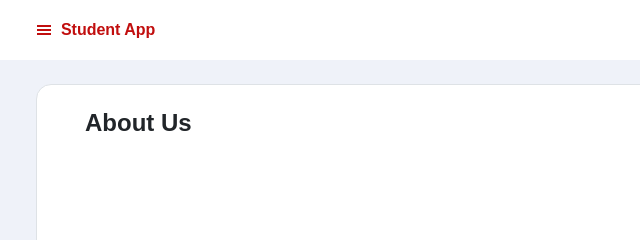
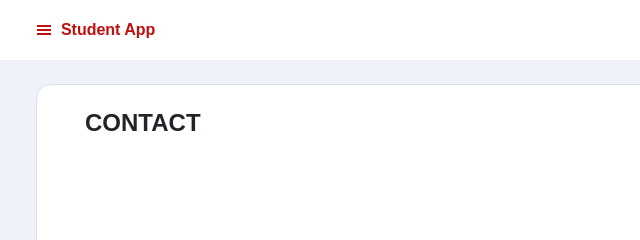
Before and after one commit to ashishmaurya-crypto/adminpanel, a React app: page /contact in a window 1280 px wide. Shown: the top 240 px of the page, 0-640 px from the left. Built offline with nearby package versions, Linux system fonts and the light colour scheme.

Commit message:
add code

```diff
--- a/src/Component/AboutUs/AboutUs.js
+++ b/src/Component/AboutUs/AboutUs.js
@@ -1,21 +1,23 @@
-import React, { useState } from 'react';
+import React from 'react';
 import { Container, Row, Col } from 'reactstrap';
-import { Assest } from '../../ReusableComponent/Assest/Assest';
+import { useLocation } from 'react-router-dom';
 import './AboutUs.scss';
 
 export default function AboutUs() {
+  const location = useLocation();
+  const currentUrl = `${location.pathname}`;
+
+  console.log("Current URL:", location);
 
   return (
     <>
       <Container fluid className='aboutus-container'>
         <Row className='aboutus-title'>
           <Col className='d-flex justify-content-start'>
-            <h4>About Us</h4>
+            <h4>{currentUrl.replace('/', '').toUpperCase()}</h4>
           </Col>
         </Row>
       </Container>
-
-
     </>
-  )
+  );
 }
--- a/src/Component/Layout/Style/Topbar.scss
+++ b/src/Component/Layout/Style/Topbar.scss
@@ -149,6 +149,7 @@
             max-height: 60px;
             font-weight: 800;
             color: rgb(193, 14, 14);
+            cursor: pointer;
             // border: 1px solid rgb(245, 14, 14);
         }
 
--- a/src/ReusableComponent/Component/SidebarModel/SidebarModel.css
+++ b/src/ReusableComponent/Component/SidebarModel/SidebarModel.css
@@ -47,6 +47,7 @@ body {
 }
 
 .close-button{
+    cursor: pointer;
     border: 1px solid black;
     top: 2%;
     right: -20%;
```
